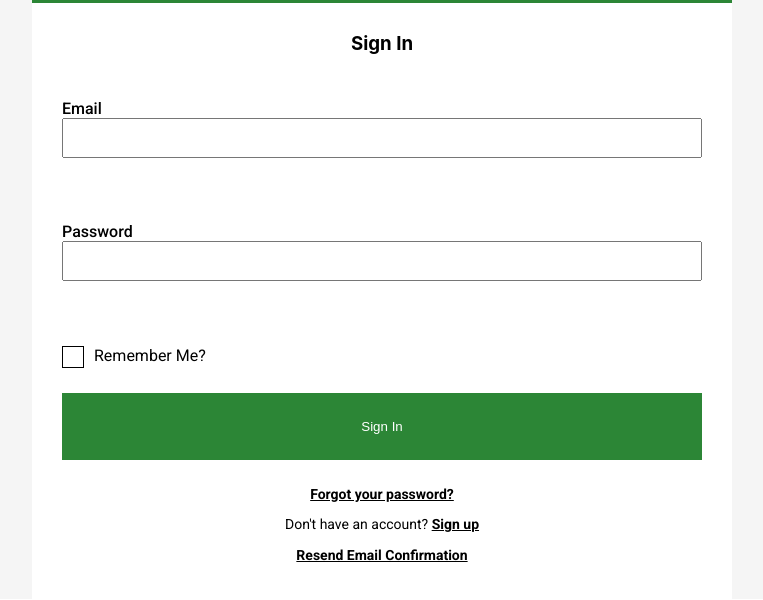
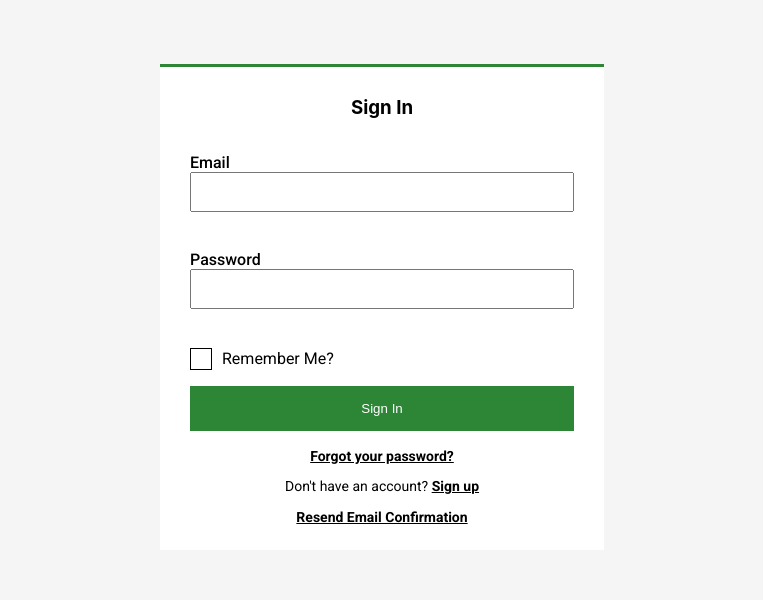
Before and after one commit to akshitkakkar/ReactJS_Form, a React (Create React App) app: page / in a window 1280 px wide. Shown: the top 600 px of the page, without its empty margins (258-1021 px from the left). Built offline with nearby package versions, Linux system fonts and the light colour scheme.

Commit message:
Changed slight css to give more presentability to the form

```diff
--- a/package.json
+++ b/package.json
@@ -1,4 +1,5 @@
 {
+  "homepage": "http://akshitkakkar.github.io/ReactJS_Form",
   "name": "react-form",
   "version": "0.1.0",
   "private": true,
@@ -20,6 +21,8 @@
     "web-vitals": "^0.2.4"
   },
   "scripts": {
+    "predeploy": "npm run build",
+    "deploy": "gh-pages -d build",
     "start": "react-scripts start",
     "build": "react-scripts build",
     "test": "react-scripts test",
@@ -42,5 +45,8 @@
       "last 1 firefox version",
       "last 1 safari version"
     ]
+  },
+  "devDependencies": {
+    "gh-pages": "^3.1.0"
   }
 }
--- a/src/App.scss
+++ b/src/App.scss
@@ -2,12 +2,13 @@
   display: flex;
   justify-content: center;
   background-color: #F5F5F5;
+  padding: 5% 0;
 
   form {
     padding: 10px 30px;
     background-color: #fff;
     border-top: 3px solid #2C8636;
-    width: 50%;
+    width: 30%;
 
     .form-validation {
       color: #ff0033;
```
Also changed, not shown: 2 other files (tests, documents, lock files or other folders).
